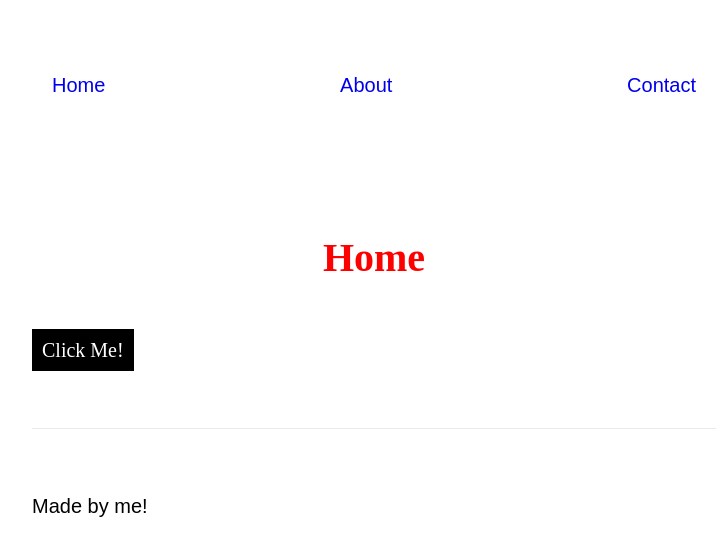
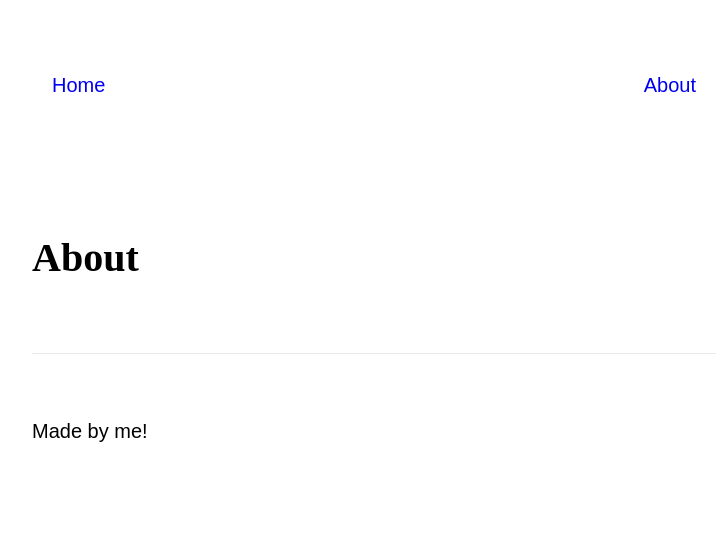
Before and after one commit to responsiveSnakexD/WebTemplate, a React (Vite) app: page /about in a window 1280 px wide. Shown: the top 556 px of the page, without its empty margins (266-993 px from the left). Built offline with nearby package versions, Linux system fonts and the light colour scheme.

Commit message:
setup static navigation

```diff
--- a/package.json
+++ b/package.json
@@ -11,6 +11,7 @@
   "dependencies": {
     "react": "^18.2.0",
     "react-dom": "^18.2.0",
+    "react-router-dom": "^6.4.3",
     "styled-components": "^5.3.6"
   },
   "devDependencies": {
--- a/src/components/common/Nav/Nav.tsx
+++ b/src/components/common/Nav/Nav.tsx
@@ -3,12 +3,19 @@ import { NavStyled } from "./Nav.styled";
 import { NavItem } from "./NavItem";
 import { NavProps } from "./type";
 
+const getPageName = (path: string | undefined) => {
+  if (!path) return "";
+  if (path === "/") return "Home";
+  //  remove / from path and capitalize first letter
+  return path.slice(1).charAt(0).toUpperCase() + path.slice(2);
+};
+
 export const Nav: React.FC<NavProps> = ({ navItems }) => {
   return (
     <NavStyled>
       <ul>
-        {navItems.map((item) => (
-          <NavItem {...item} />
+        {navItems.map(({ path }) => (
+          <NavItem name={getPageName(path)} path={path ?? "/"} />
         ))}
       </ul>
     </NavStyled>
--- a/src/components/common/Nav/type.ts
+++ b/src/components/common/Nav/type.ts
@@ -1,5 +1,5 @@
-import { NavItemProps } from "./NavItem";
+import { RouteObject } from "react-router-dom";
 
 export type NavProps = {
-  navItems: NavItemProps[];
+  navItems: RouteObject[];
 };
--- a/src/main.tsx
+++ b/src/main.tsx
@@ -1,9 +1,34 @@
 import React from "react";
 import ReactDOM from "react-dom/client";
-import App from "./App";
+import {
+  createBrowserRouter,
+  RouterProvider,
+  RouteObject,
+} from "react-router-dom";
+import { Home } from "./pages/Home";
+import ErrorPage from "./pages/Error";
+import "./index.css";
+import { Nav } from "./components/common/Nav";
+
+const navItems: RouteObject[] = [
+  {
+    path: "/",
+    element: <Home />,
+    errorElement: <ErrorPage />,
+  },
+  {
+    path: "/about",
+    element: <h1>About</h1>,
+  },
+];
+const router = createBrowserRouter(navItems);
 
 ReactDOM.createRoot(document.getElementById("root") as HTMLElement).render(
   <React.StrictMode>
-    <App />
+    <Nav navItems={navItems} />
+    <main>
+      <RouterProvider router={router} />
+    </main>
+    <footer>Made by me!</footer>
   </React.StrictMode>
 );
--- /dev/null
+++ b/src/pages/Error.tsx
@@ -0,0 +1,15 @@
+import { useRouteError } from "react-router-dom";
+
+export default function ErrorPage() {
+  const error = useRouteError() as { statusText?: string; message?: string };
+
+  return (
+    <div id="error-page">
+      <h1>Oops!</h1>
+      <p>Sorry, an unexpected error has occurred.</p>
+      <p>
+        <i>{error.statusText || error.message}</i>
+      </p>
+    </div>
+  );
+}
```
Also changed, not shown: src/index.css (renamed from src/App.css), 1 other file (tests, documents, lock files or other folders).
